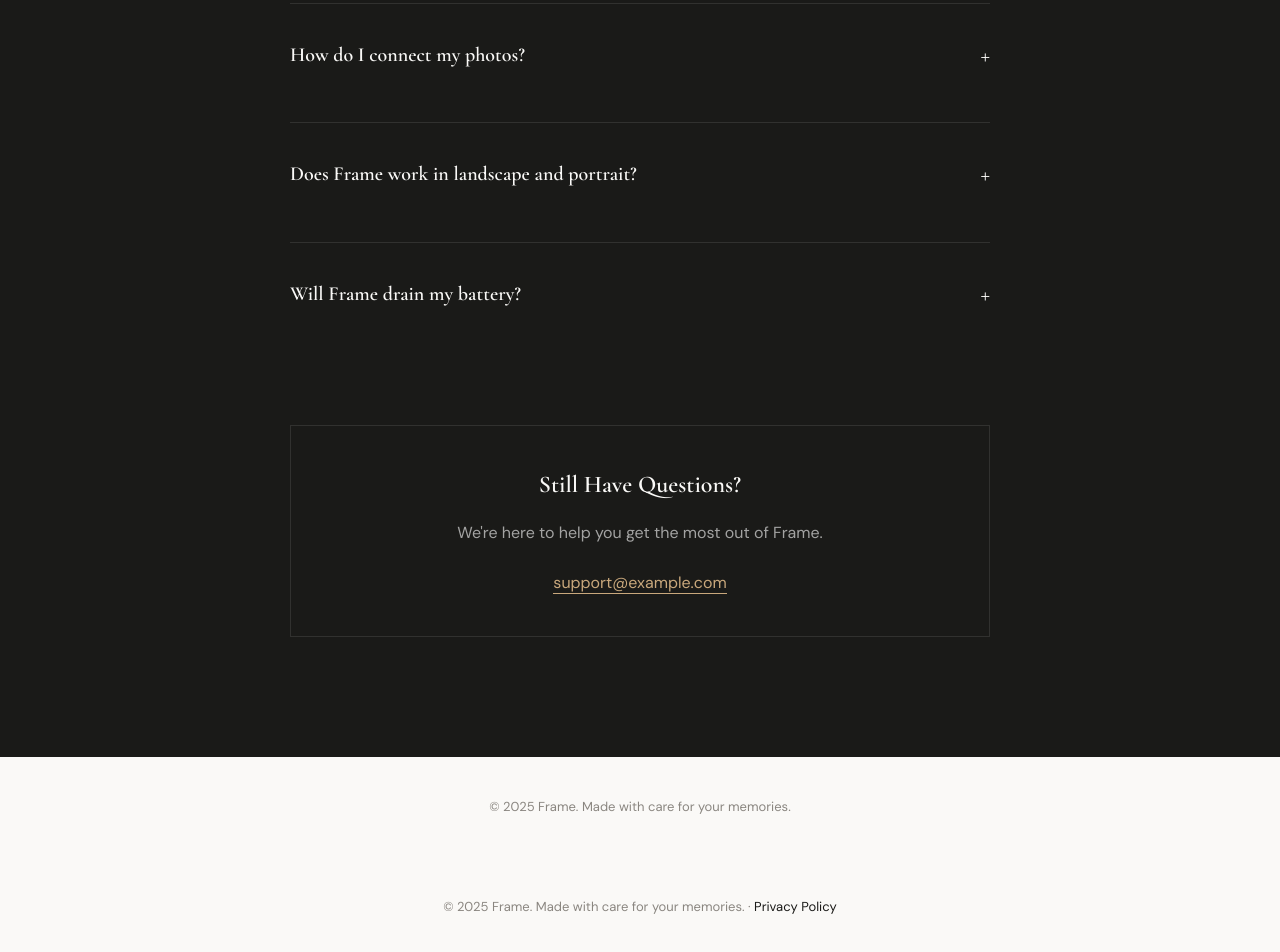
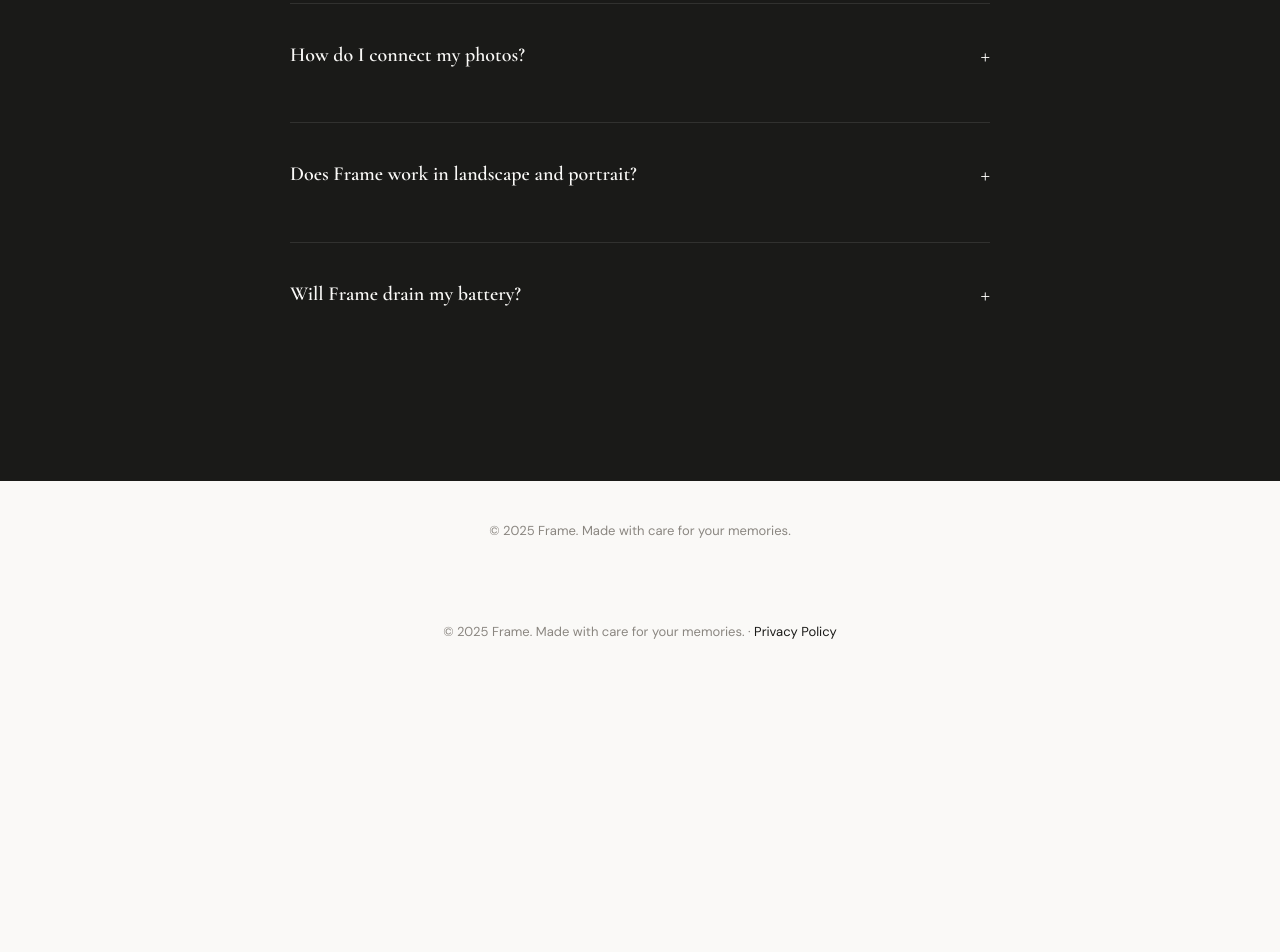
Before and after one commit to ipadframe/app, a plain HTML site: page index.html in a window 1280 px wide. Shown: the part 2721-3673 px from the top of the page. After the commit the page ends 3404 px from the top, so only its background shows below. Drawn offline with nearby package versions, Linux system fonts and the light colour scheme.

Commit message:
removed boilerplate support email

```diff
--- a/index.html
+++ b/index.html
@@ -639,11 +639,6 @@
                     </div>
                 </div>
             </div>
-            <div class="contact-box reveal">
-                <h3>Still Have Questions?</h3>
-                <p>We're here to help you get the most out of Frame.</p>
-                <a href="mailto:support@example.com">support@example.com</a>
-            </div>
         </div>
     </section>
 
```
